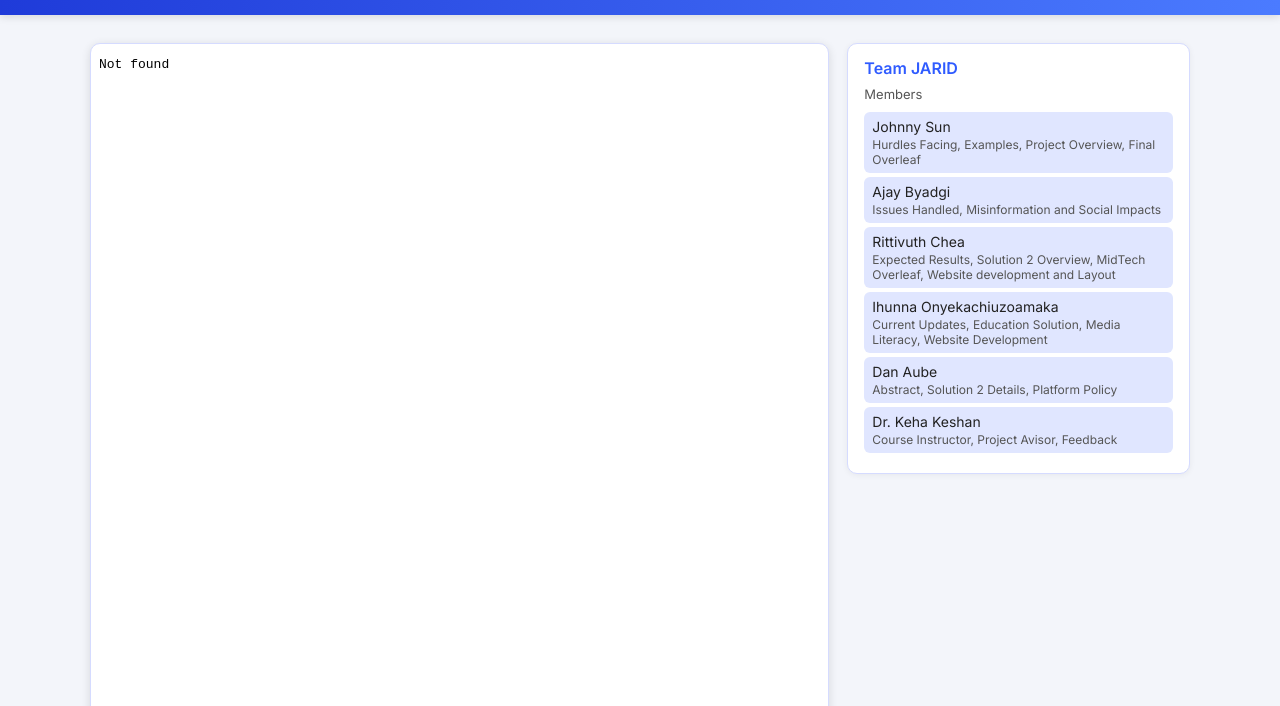
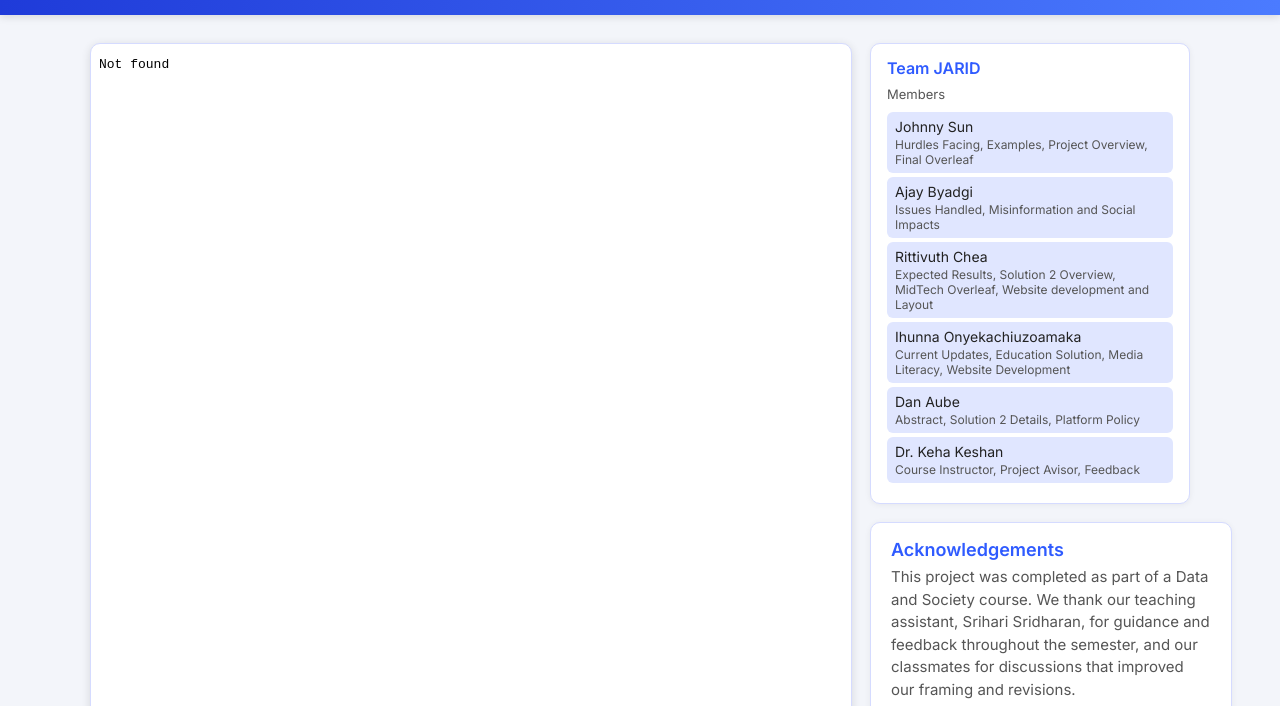
Before and after one commit to notrittivuth/Data-and-Society, a plain HTML site: page index.html in a window 1280 px wide. Shown: the part 73-779 px from the top of the page. Drawn offline with Linux system fonts and the light colour scheme.

Commit message:
full credit additions

```diff
--- a/index.html
+++ b/index.html
@@ -213,6 +213,7 @@
       </div>
 
       <!-- team -->
+      <div style="flex: 1 1 260px; min-width: 260px; display: flex; flex-direction: column; gap: 18px;">
       <div class="team-card">
         <p class="team-title">Team JARID</p>
         <p class="team-subtitle">Members</p>
@@ -278,6 +279,7 @@
           </li>
         </ul>
       </div>
+      </div>
     </div>
   </div>
 
```
